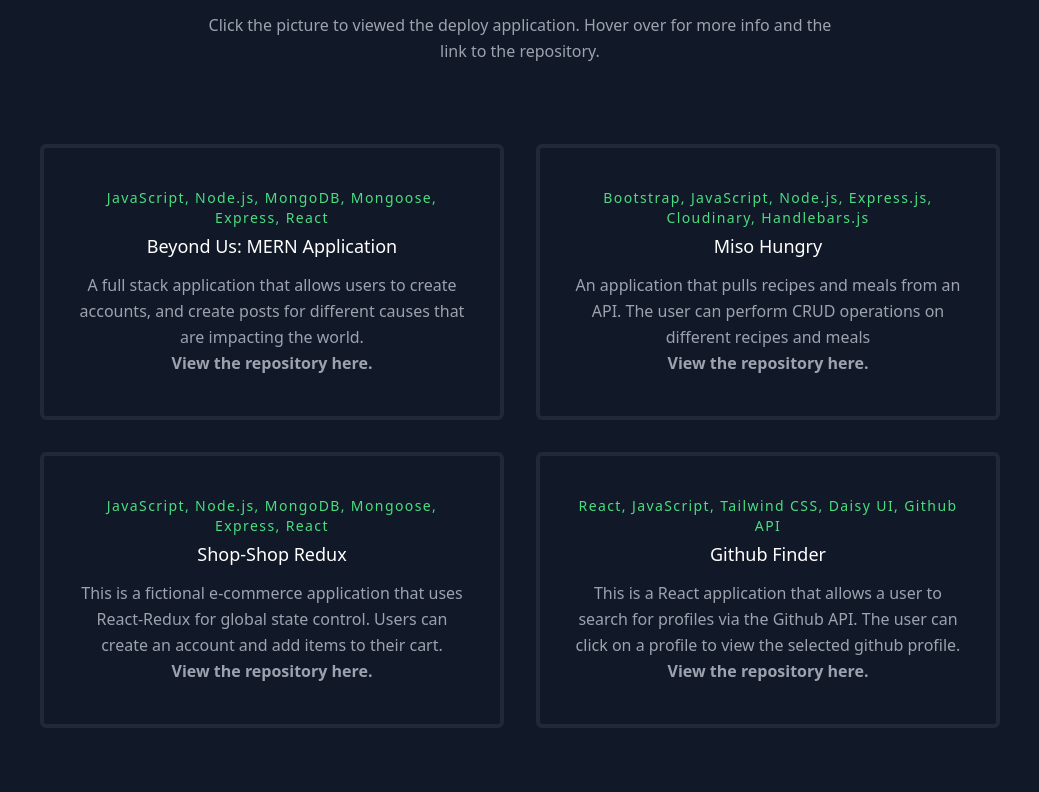
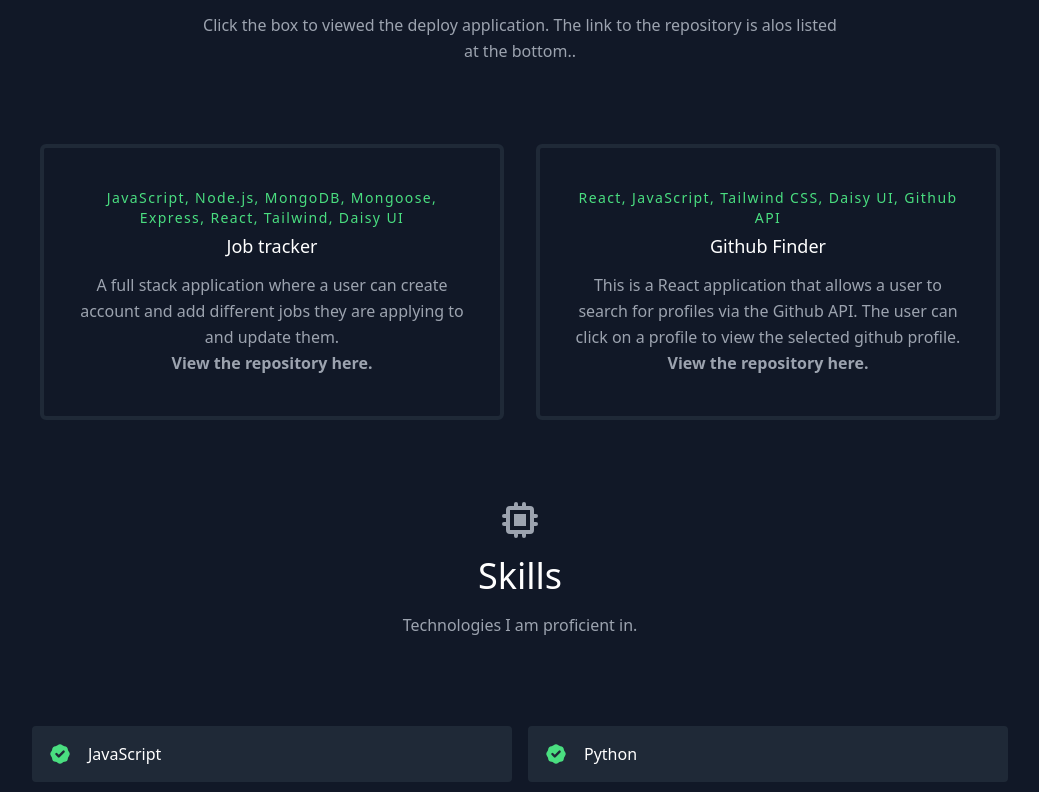
Before and after one commit to ronnie-rios/ronnie-portfolio, a React (Create React App) app: page /bio in a window 1280 px wide. Shown: the part 608-1400 px from the top of the page, without its empty margins (120-1159 px from the left). Built offline with nearby package versions, Linux system fonts and the light colour scheme.

Commit message:
updated portfolio with new projects

```diff
--- a/src/Components/Projects.js
+++ b/src/Components/Projects.js
@@ -12,7 +12,7 @@ const Projects = () => {
                         Projects I have worked on
                     </h1>
                     <p className="lg:w-2/3 mx-auto leading-relaxed text-base">
-                        Click the picture to viewed the deploy application. Hover over for more info and the link to the repository.
+                        Click the box to viewed the deploy application. The link to the repository is alos listed at the bottom..
                     </p>
                 </div>
                 <div className="flex flex-wrap -m-4">
--- a/src/data.js
+++ b/src/data.js
@@ -1,29 +1,28 @@
 export const projects = [
-    {
-      title: 'Beyond Us: MERN Application',
-      tech: 'JavaScript, Node.js, MongoDB, Mongoose, Express, React',
-      description: 'A full stack application that allows users to create accounts, and create posts for different causes that are impacting the world. ',
-      link: 'https://young-taiga-79587.herokuapp.com/',
-      github: 'https://github.com/ronnie-rios/beyond-us',
-      image: '../assets/images/beyond-us.png'
+  {
+      title: 'Job tracker',
+      tech: 'JavaScript, Node.js, MongoDB, Mongoose, Express, React, Tailwind, Daisy UI',
+      description: 'A full stack application where a user can create account and add different jobs they are applying to and update them.',
+      link: 'https://job-tracker-r56d.onrender.com/',
+      github: 'https://github.com/ronnie-rios/app-tracker',
+      image: ''
   },
-
-  {
-      title: 'Miso Hungry',
-      tech: 'Bootstrap, JavaScript, Node.js, Express.js, Cloudinary, Handlebars.js',
-      description: 'An application that pulls recipes and meals from an API. The user can perform CRUD operations on different recipes and meals',
-      link: 'https://intense-temple-14332.herokuapp.com/',
-      github: 'https://github.com/ronnie-rios/miso-hungry',
-      image: '../assets/images/miso-hungry.png'
-  },
-  {
-      title: 'Shop-Shop Redux',
-      tech: 'JavaScript, Node.js, MongoDB, Mongoose, Express, React',
-      description: 'This is a fictional e-commerce application that uses React-Redux for  global state control. Users can create an account and add items to their cart.',
-      link: 'https://obscure-sands-72753.herokuapp.com/',
-      github: 'https://github.com/ronnie-rios/shop-shop-redux',
-      image: '../assets/images/shopshopredux.png'
-  },
+//   {
+//     title: 'Beyond Us: MERN Application',
+//     tech: 'JavaScript, Node.js, MongoDB, Mongoose, Express, React',
+//     description: 'A full stack application that allows users to create accounts, and create posts for different causes that are impacting the world. ',
+//     link: 'https://young-taiga-79587.herokuapp.com/',
+//     github: 'https://github.com/ronnie-rios/beyond-us',
+//     image: '../assets/images/beyond-us.png'
+// },
+//   {
+//       title: 'Shop-Shop Redux',
+//       tech: 'JavaScript, Node.js, MongoDB, Mongoose, Express, React',
+//       description: 'This is a fictional e-commerce application that uses React-Redux for  global state control. Users can create an account and add items to their cart.',
+//       link: 'https://obscure-sands-72753.herokuapp.com/',
+//       github: 'https://github.com/ronnie-rios/shop-shop-redux',
+//       image: '../assets/images/shopshopredux.png'
+//   },
   {
     title: 'Github Finder',
     tech: 'React, JavaScript, Tailwind CSS, Daisy UI, Github API',
@@ -37,6 +36,8 @@ export const projects = [
 
 export const skills = [
   "JavaScript",
+  "Python",
+  "Swift",
   "React",
   "Node",
   "MongoDB and Mongoose",
@@ -44,6 +45,6 @@ export const skills = [
   "MySQL",
   "NextJS",
   "Redux",
-  "Jest",
+  "Jest, Mocha, Chai, ViTest",
   "Git Workflow"
 ];
```
Also changed, not shown: 1 other file (tests, documents, lock files or other folders).
